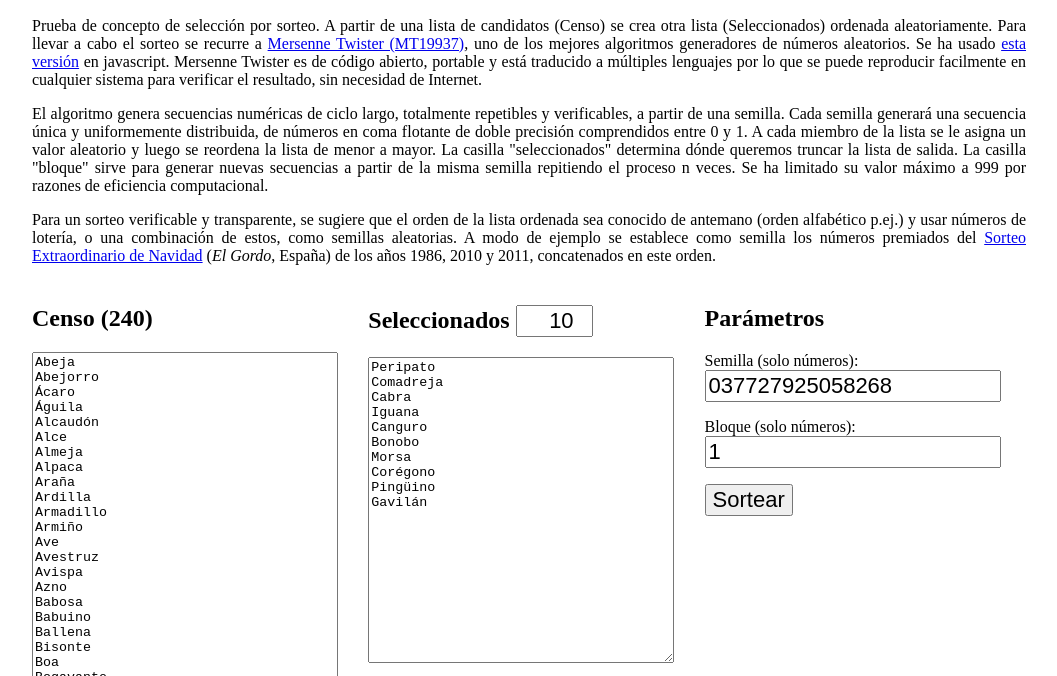
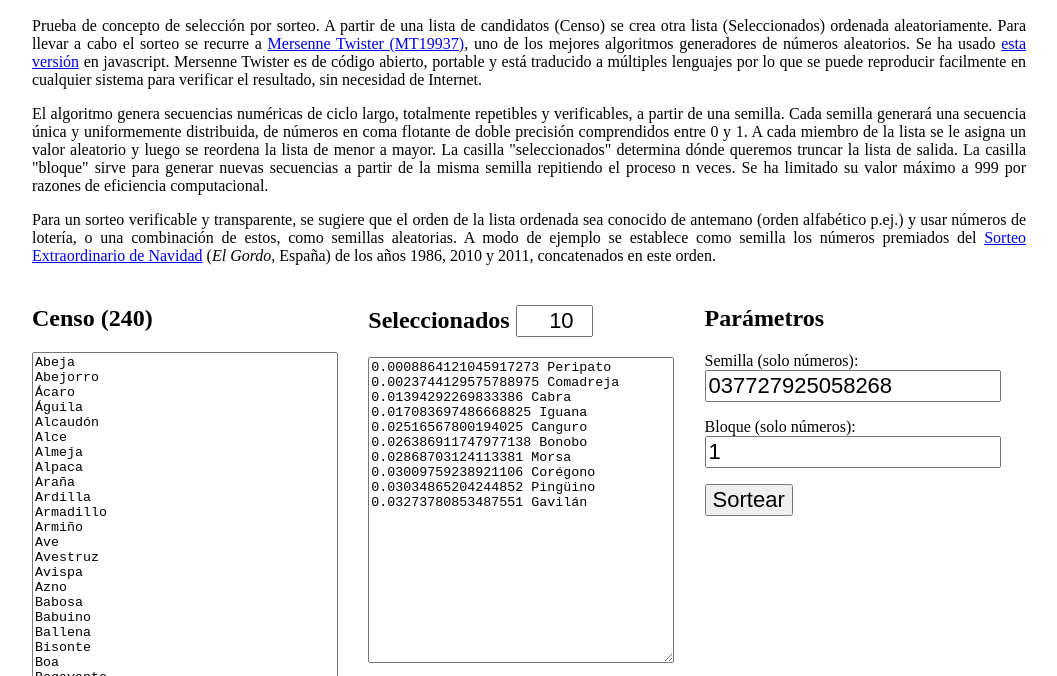
Before and after one commit to JavierGonzalez/Sorteo-Universal, a plain HTML site: page sorteo-universal.html in a window 1280 px wide. Shown: the part 124-800 px from the top of the page, without its empty margins (111-1168 px from the left). Drawn offline with nearby package versions, Linux system fonts and the light colour scheme.

Commit message:
Cambio menor.

```diff
--- a/sorteo-universal.html
+++ b/sorteo-universal.html
@@ -346,7 +346,7 @@ function sortear() {
 	// Ordena el array de forma asociativa y por value (el numero aleatorio MT), de menor a mayor, siendo este el orden del resultado final
 	var n = 0;
 	bySortedValue(ra, function(key, value) {
-		if (n<electos_num) { r += key + "\n"; n++; }
+		if (n<electos_num) { r += value + " " + key + "\n"; n++; }
 	});
 
 	// Actualiza el resultado
```
